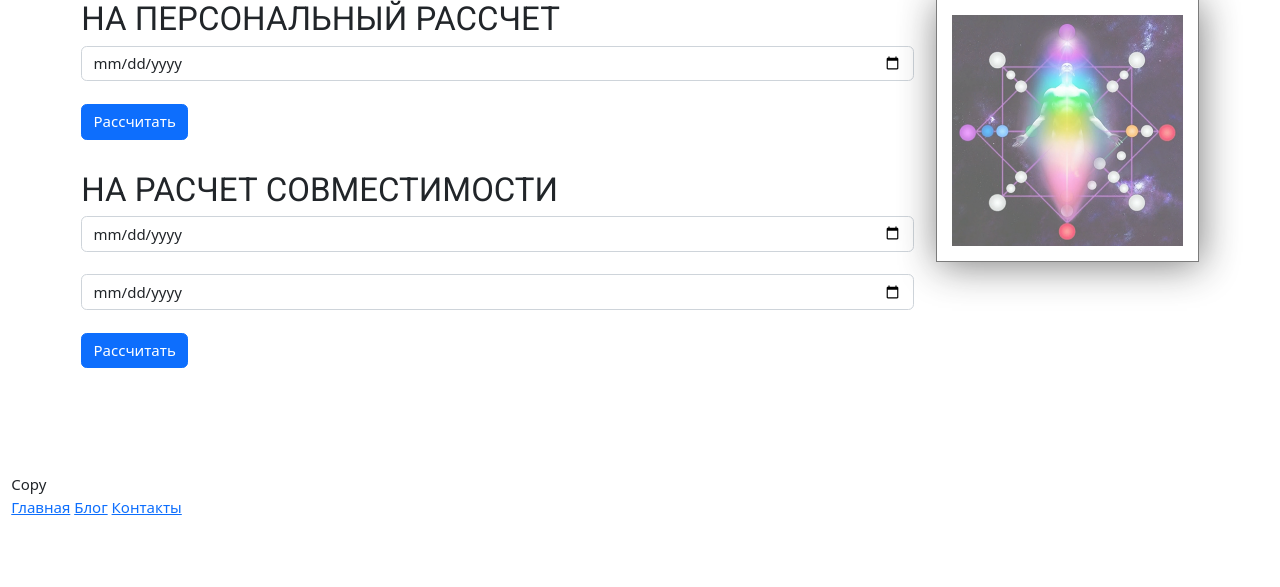
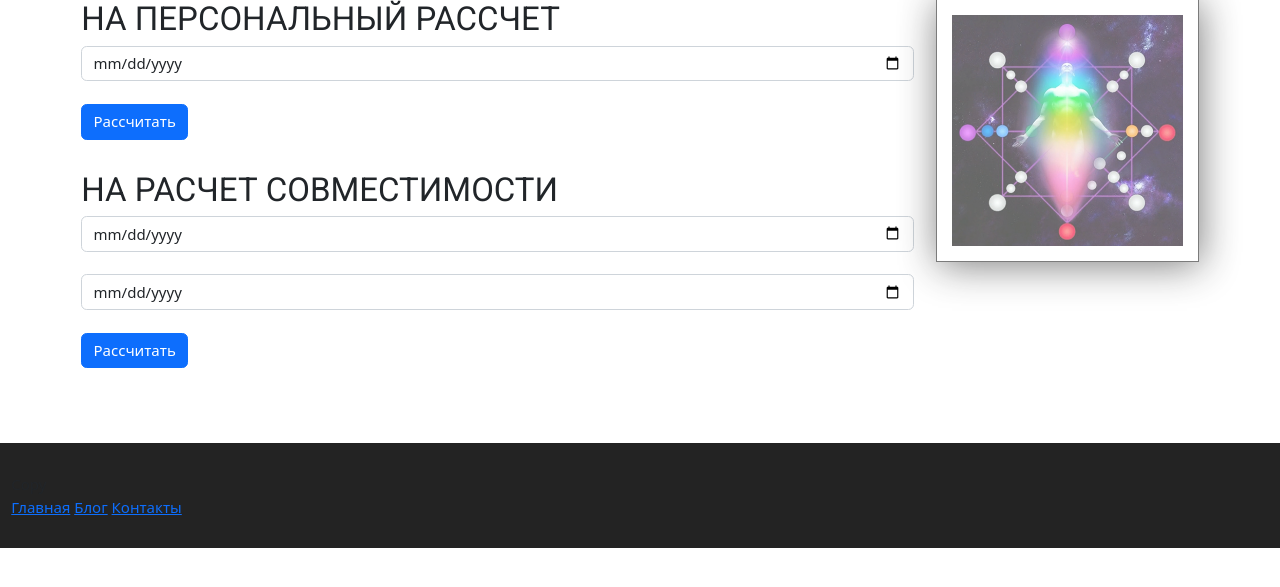
Before and after one commit to Olmeksky/matrix_fate2, a PHP site: page / in a window 1280 px wide. Shown: the part 91-678 px from the top of the page. Run offline with PHP 8.4, Linux system fonts and the light colour scheme.

Commit message:
Update styler.css

```diff
--- a/css/styler.css
+++ b/css/styler.css
@@ -806,12 +806,9 @@ tr.seven td {
 	font-weight: 900;
 }
 footer.main-footer {
-	bacground: #232323!Important;
+	background-color: #232323!Important;
 	margin-top: 3rem;
 	padding: 2rem 0;
-}
-footer.main-footer>container-fluid {
-	bacground: #232323!Important;
 }
 div.copy {
 	display: flex;
```
